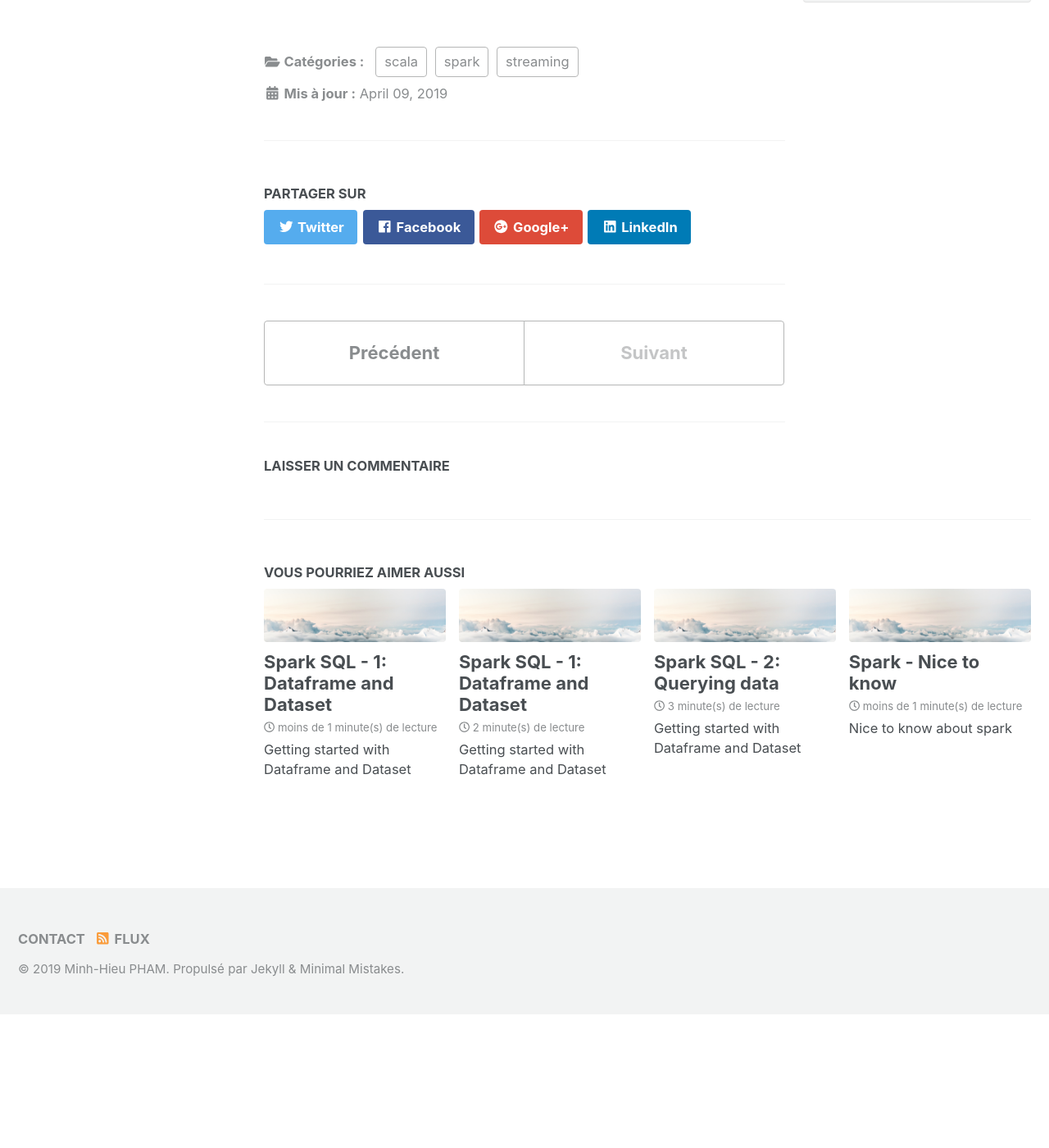
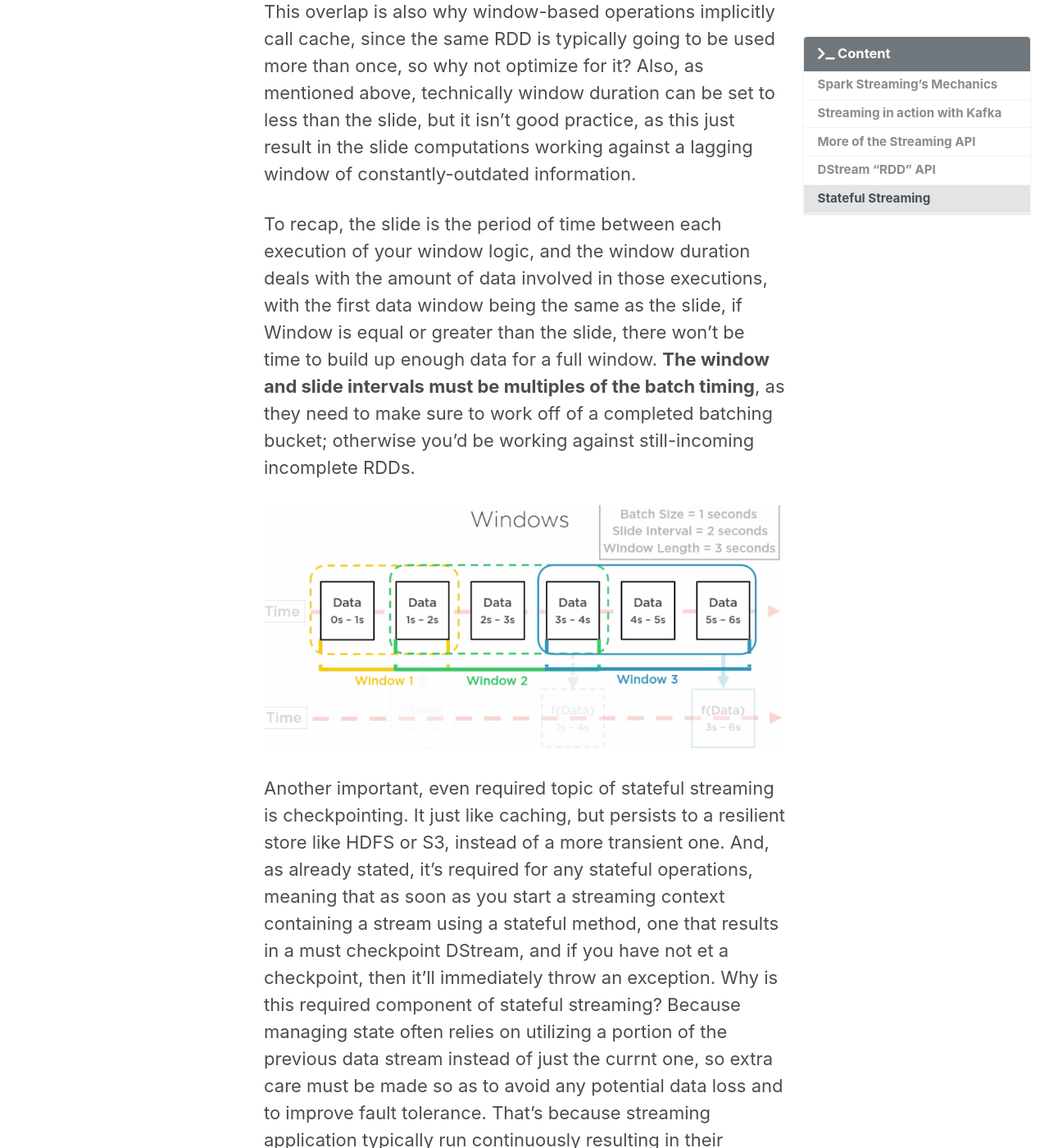
Before and after one commit to hieupm/hieupm.github.io, a Jekyll site: the page built from _posts/2019-04-09-spark-stream.md, in a window 1280 px wide and 1400 px high, scrolled down 14851 px. Shown: the whole window at 82% size. Built offline with Jekyll 4.4.1, drawn with Linux system fonts in a browser that asks for light colours; cached includes are drawn as plain includes; comment, search, counter and statistics services are not loaded; before the commit the page ends 16088 px from its top, so only the background shows below that; some of the changed text lies outside the part shown.

Commit message:
Stateful streaming - 2

````diff
--- a/_posts/2019-04-09-spark-stream.md
+++ b/_posts/2019-04-09-spark-stream.md
@@ -219,6 +219,13 @@
 
 # Stateful Streaming
 
+```
+The key difference between stateful and stateless applications is that stateless applications don’t “store” data whereas stateful applications require backing storage. Stateful applications like the Cassandra, MongoDB and mySQL databases all require some type of persistent storage that will survive service restarts.
+
+Keeping state is critical to running a stateful application whereas any data that flows via a stateless service is typically transitory and the state is stored only in a separate back-end service like a database.
+```
+Ref: https://www.bizety.com/2018/08/21/stateful-vs-stateless-architecture-overview/
+
 We just saw how the Spark Streaming API can be used to create similar code to that of your batching logic, except now it can handle live streaming data so it's the main goal of Spark to unify the processing landscape, and cut down on the struggles of context switching between paradigms. Although there are some concepts that are fairly unique to streaming, such as working with state across a streaming period of time. So let's see some concepts to move easily create safe stateful streaming logic.
 - **windowing**: working withe internally-batched RDDs grouped as though they're one via sliding windows of data. In this example below, the data stream is batched into RDD buckets every one second.
 	![dstream-1]({{ site.url }}{{ site.baseurl }}/assets/images/streaming-4.PNG "glom example"){: .align-center}
@@ -232,3 +239,13 @@
 ![dstream-1]({{ site.url }}{{ site.baseurl }}/assets/images/streaming-7.PNG "glom example"){: .align-center}
 
 This overlap is also why window-based operations implicitly call cache, since the same RDD is typically going to be used more than once, so why not optimize for it? Also, as mentioned above, technically window duration can be set to less than the slide, but it isn't good practice, as this just result in the slide computations working against a lagging window of constantly-outdated information.
+
+To recap, the slide is the period of time between each execution of your window logic, and the window duration deals with the amount of data involved in those executions, with the first data window being the same as the slide, if Window is equal or greater than the slide, there won't be time to build up enough data for a full window. **The window and slide intervals must be multiples of the batch timing**, as they need to make sure to work off of a completed batching bucket; otherwise you'd be working against still-incoming incomplete RDDs.
+
+![dstream-1]({{ site.url }}{{ site.baseurl }}/assets/images/streaming-8.PNG "glom example"){: .align-center}
+
+Another important, even required topic of stateful streaming is checkpointing. It just like caching, but persists to a resilient store like HDFS or S3, instead of a more transient one. And, as already stated, it's required for any stateful operations, meaning that as soon as you start a streaming context containing a stream using a stateful method, one that results in a must checkpoint DStream, and if you have not et a checkpoint, then it'll immediately throw an exception. Why is this required component of stateful streaming? Because managing state often relies on utilizing a portion of the previous data stream instead of just the currnt one, so extra care must be made so as to avoid any potential data loss and to improve fault tolerance. That's because streaming application typically run continuously resulting in their lineages building up over time, which leads to lengthy recomputation upon recovery. Checkpointing help us to avoid having to rebuild the entire lineage from scratch.
+
+![dstream-1]({{ site.url }}{{ site.baseurl }}/assets/images/streaming-9.PNG "glom example"){: .align-center}
+
+It instead uses the checkpoint and rebuilds directly to the last known good state, and continues on its merry streaming way. Checkpointing in Spark is not only stores your stream state, it'll also save useful metadata information to help in the case of the driver failing.
````
Also changed, not shown: assets/images/streaming-8.PNG (added), assets/images/streaming-9.PNG (added).
